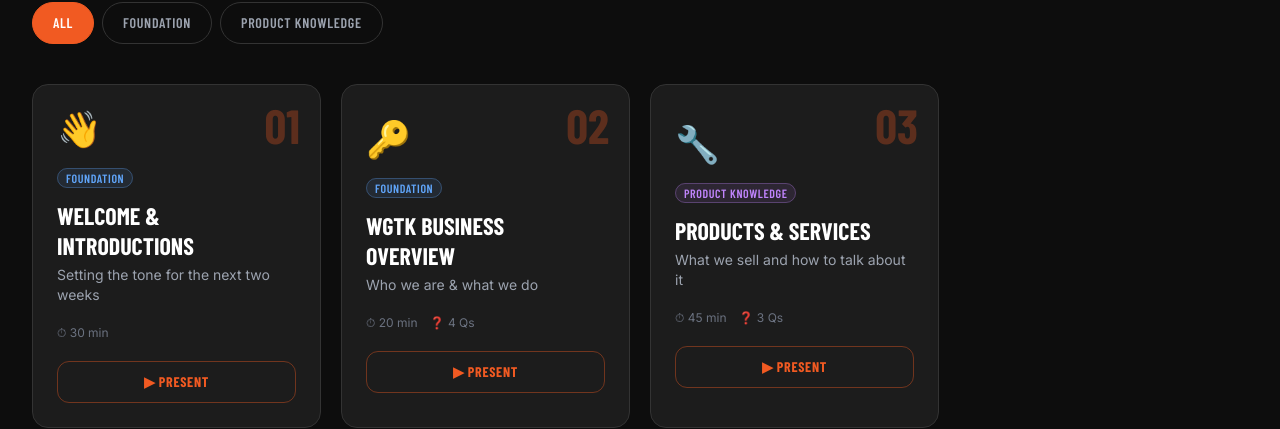
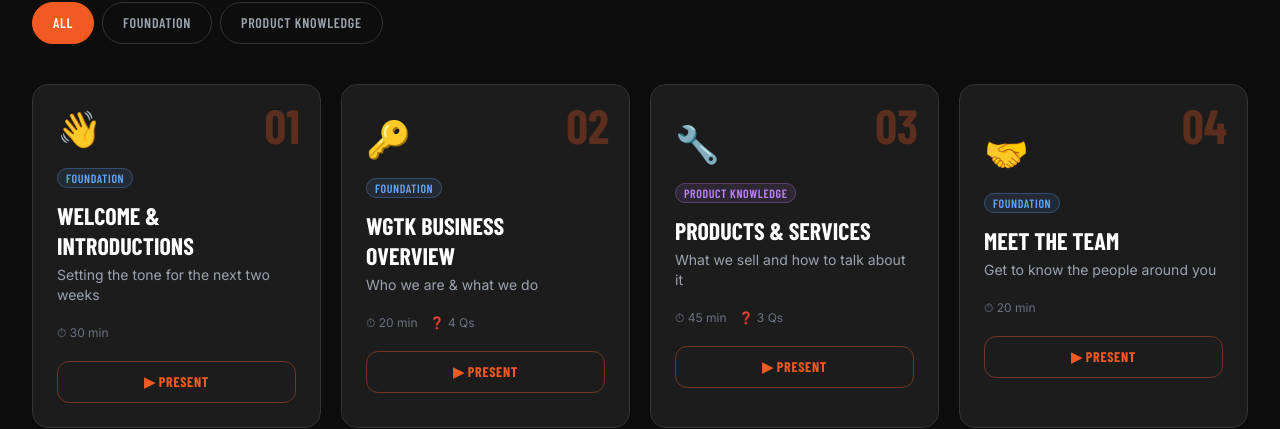
Before and after one commit to KingMajoring/WGTK-Training, a React (Vite) app: page /WGTK-Training/trainer in a window 1280 px wide. Shown: the part 411-840 px from the top of the page. Built offline with nearby package versions, Linux system fonts and the light colour scheme; a web font is replaced by a local one.

Commit message:
Move Meet the Team into its own Lesson 4
Co-Authored-By: Claude Sonnet 4.6 <noreply@anthropic.com>
Claude-Session: https://claude.ai/code/session_01SMYLvds1nSQZVdiyc1ZkcK

```diff
--- a/src/data/lessons.js
+++ b/src/data/lessons.js
@@ -31,11 +31,6 @@ export const lessons = [
       {
         type: 'big-question',
         question: 'What\'s one thing you\'re hoping to get good at in this job?',
-      },
-      {
-        type: 'activity',
-        heading: 'Meet the Team',
-        instruction: 'You\'ll get a sheet with questions about your new colleagues. Go and find the answers — but you must introduce yourself before anyone answers anything.',
       },
     ],
     quiz: [],
@@ -320,6 +315,30 @@ export const lessons = [
       },
     ],
   },
+  {
+    id: 4,
+    title: 'Meet the Team',
+    subtitle: 'Get to know the people around you',
+    category: 'Foundation',
+    duration: '20 min',
+    xp: 60,
+    icon: '🤝',
+    trainerNotes: [
+      'Print one question sheet per trainee before the session.',
+      'Explain the rule clearly before they start: they must introduce themselves fully before anyone will answer a question.',
+      'Give them 10–15 minutes to move around the office.',
+      'Bring everyone back together at the end — ask: who did you speak to? Did anything surprise you?',
+    ],
+    cheatSheet: [],
+    content: [
+      {
+        type: 'activity',
+        heading: 'Meet the Team',
+        instruction: 'You\'ll get a sheet with questions about your new colleagues. Go and find the answers — but you must introduce yourself before anyone answers anything.',
+      },
+    ],
+    quiz: [],
+  },
 ];
 
 export const categories = [...new Set(lessons.map(l => l.category))];
--- a/src/pages/RoleSelect.jsx
+++ b/src/pages/RoleSelect.jsx
@@ -117,7 +117,7 @@ export default function RoleSelect() {
       </div>
 
       <div className="text-center pb-8 text-gray-500 text-xs">
-        WE'VE GOT THE KEY — AUTO LOCKSMITHS &nbsp;·&nbsp; <span className="text-brand font-bold">v4.0</span>
+        WE'VE GOT THE KEY — AUTO LOCKSMITHS &nbsp;·&nbsp; <span className="text-brand font-bold">v4.1</span>
       </div>
     </div>
   )
```
